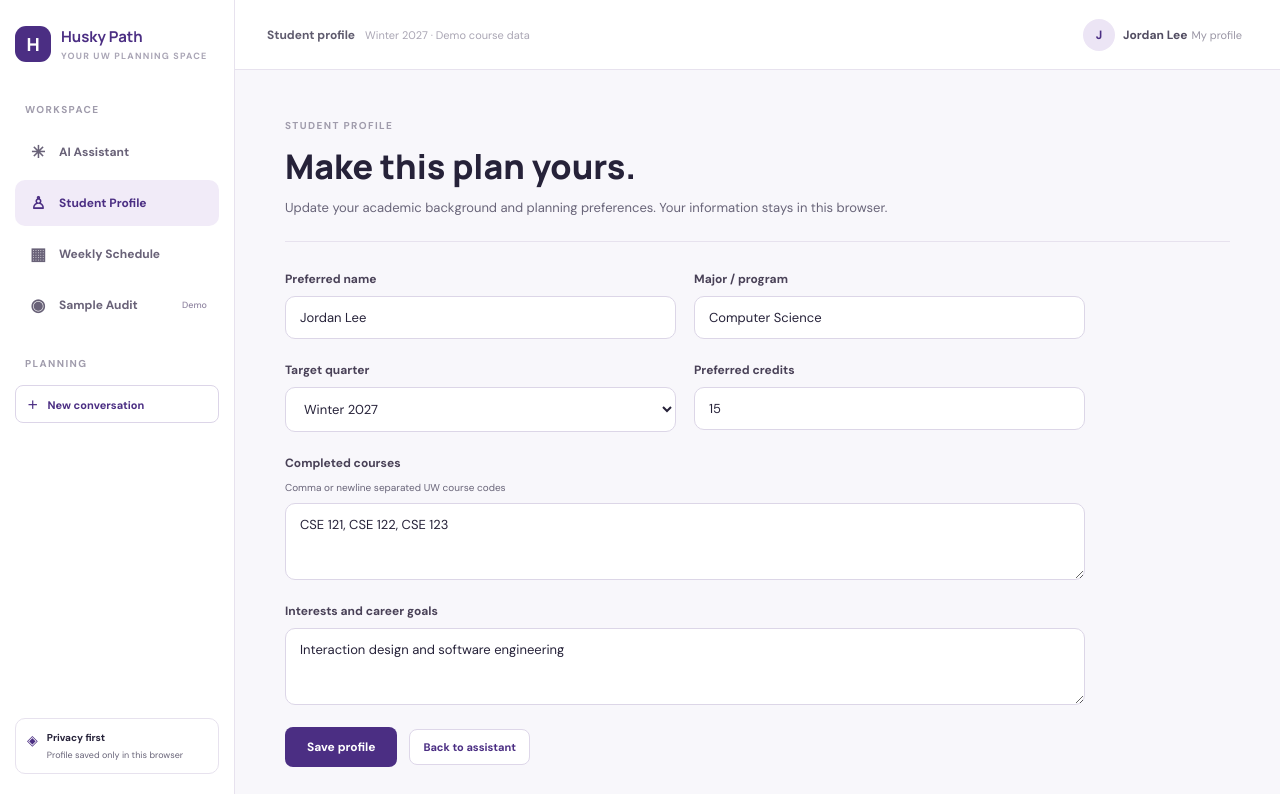
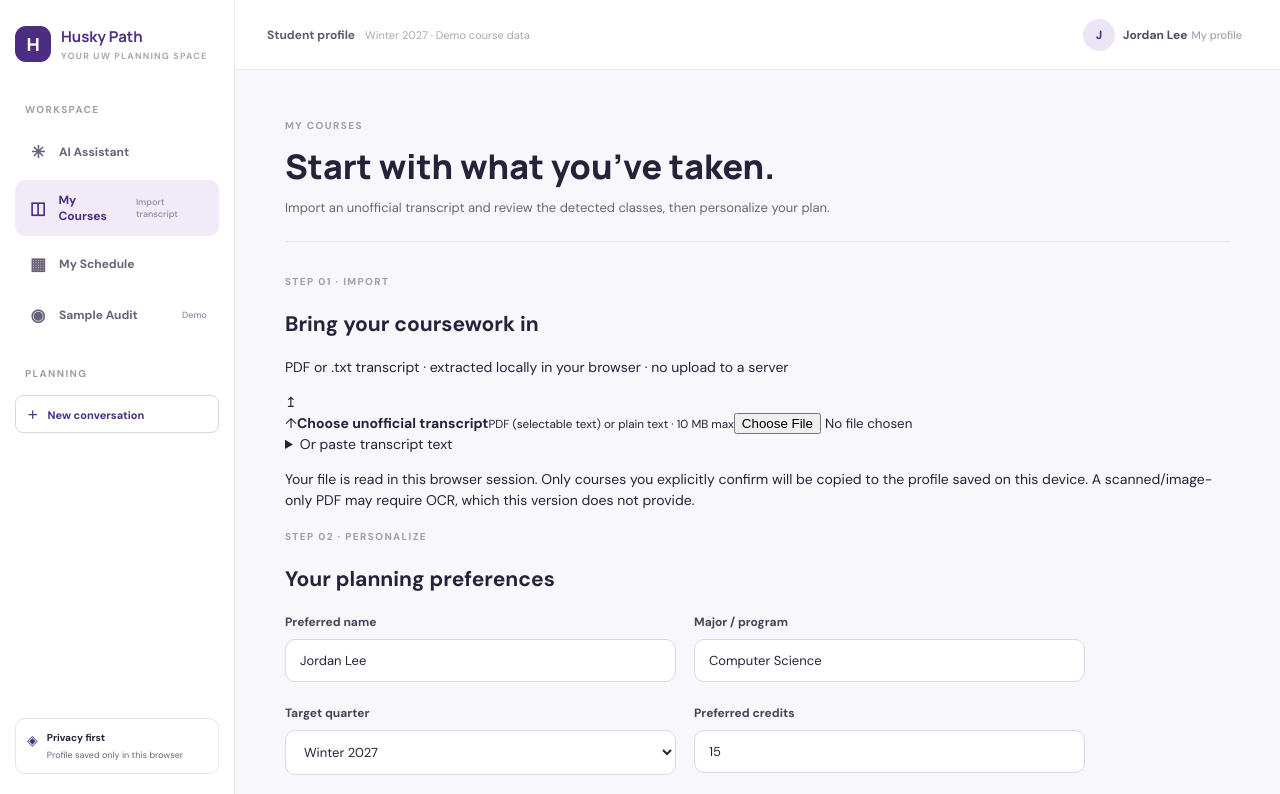
Before and after one commit to Adelinezou/uw-schedule-chatbot-ai-collective-project, a plain HTML site: page index.html in a window 1280 px wide. Both pictures are taken after a click on the button "Edit student profile". Shown: the top 794 px of the page. Drawn offline with Linux system fonts and the light colour scheme.

Commit message:
add: new features(user can now upload their unofficial transcript)

```diff
--- a/index.html
+++ b/index.html
@@ -2,7 +2,7 @@
 <html lang="en">
 <head>
   <meta charset="utf-8"><meta name="viewport" content="width=device-width,initial-scale=1"><meta name="theme-color" content="#4b2e83">
-  <title>Husky Path — Course Planner</title><link rel="stylesheet" href="chat.css">
+  <title>Husky Path — Your academic next step</title><link rel="stylesheet" href="chat.css"><link rel="stylesheet" href="taste.css"><link rel="stylesheet" href="enhancements.css">
 </head>
 <body>
   <div class="layout">
@@ -11,9 +11,9 @@
       <div class="rail-label nav-title">WORKSPACE</div>
       <nav class="app-nav" aria-label="Main navigation">
         <button class="nav-item selected" data-view="chat" aria-current="page"><span class="nav-symbol">✳</span> AI Assistant</button>
-        <button class="nav-item" data-view="profile"><span class="nav-symbol">♙</span> Student Profile</button>
-        <button class="nav-item" data-view="schedule"><span class="nav-symbol">▦</span> Weekly Schedule</button>
-        <button class="nav-item" id="navDegree"><span class="nav-symbol">◉</span> Sample Audit <small>Demo</small></button>
+        <button class="nav-item" data-view="profile"><span class="nav-symbol">◫</span> My Courses <small>Import transcript</small></button>
+        <button class="nav-item" data-view="schedule"><span class="nav-symbol">▦</span> My Schedule</button>
+        <button class="nav-item audit-nav" id="navDegree"><span class="nav-symbol">◉</span> Sample Audit <small>Demo</small></button>
       </nav>
       <div class="rail-label recent-title">PLANNING</div>
       <button class="new-chat" id="newChat">＋ <span>New conversation</span></button>
@@ -23,7 +23,7 @@
       <header class="topbar"><div><strong id="topbarTitle">Planning assistant</strong><small id="topbarQuarter">Winter 2027 · Demo course data</small></div><button class="profile" id="topbarProfile" type="button" title="Edit student profile"><span id="profileInitial">J</span><b id="profileName">Jordan Lee</b> <small>My profile</small></button></header>
       <div class="workspace">
         <section class="conversation">
-          <div class="chat-head"><div><span class="eyebrow">QUARTER PLANNING</span><h1>Let's plan a quarter that works for you.</h1><p>Ask what you still need to graduate, when courses run, and what to take first.</p></div><span class="term">❄ Winter 2027</span></div>
+          <div class="chat-head"><div><span class="eyebrow">QUARTER PLANNING</span><h1>Ask about your next step.</h1><p>Graduation requirements, course sequencing, and quarter planning — in one conversation.</p></div><span class="term">❄ Winter 2027</span></div>
           <div class="messages" id="messages" aria-live="polite">
             <div class="welcome"><div class="assistant-avatar">✳</div><div class="bubble assistant"><b>Hi Jordan! What would you like help with?</b><p>Ask about your graduation path and course order. I will distinguish the fictional demo audit from verified UW information.</p><div class="starter-prompts"><button class="prompt">What do I still need to graduate?</button><button class="prompt">Which quarter are these courses offered?</button><button class="prompt">What order should I take my remaining courses?</button></div></div></div>
             <div id="thread"></div>
@@ -31,7 +31,16 @@
           <div class="composer-wrap"><div class="composer"><textarea id="messageInput" rows="1" placeholder="Ask about courses, requirements, or schedule preferences…" aria-label="Message the planning assistant"></textarea><button id="sendMessage" aria-label="Send message">↑</button></div><div class="composer-note"><span>↳</span> Suggestions are planning aids built on sample data. Confirm details in official UW systems.</div></div>
         </section>
         <section class="full-page hidden" id="profilePage" aria-labelledby="profileHeading">
-          <div class="page-heading"><span class="eyebrow">STUDENT PROFILE</span><h1 id="profileHeading">Make this plan yours.</h1><p>Update your academic background and planning preferences. Your information stays in this browser.</p></div>
+          <div class="page-heading"><span class="eyebrow">MY COURSES</span><h1 id="profileHeading">Start with what you’ve taken.</h1><p>Import an unofficial transcript and review the detected classes, then personalize your plan.</p></div>
+          <section class="import-card" aria-labelledby="importHeading">
+            <div class="import-heading"><div><span class="eyebrow">STEP 01 · IMPORT</span><h2 id="importHeading">Bring your coursework in</h2><p>PDF or .txt transcript · extracted locally in your browser · no upload to a server</p></div><span class="import-symbol" aria-hidden="true">↥</span></div>
+            <label for="transcriptFile" class="upload-zone"><span class="upload-icon" aria-hidden="true">↑</span><strong>Choose unofficial transcript</strong><small>PDF (selectable text) or plain text · 10 MB max</small><input type="file" id="transcriptFile" accept=".pdf,.txt,application/pdf,text/plain"></label>
+            <details class="paste-fallback"><summary>Or paste transcript text</summary><label for="transcriptPaste">Transcript text</label><textarea id="transcriptPaste" rows="5" placeholder="CSE 122 4.0 3.7&#10;MATH 124 5.0 4.0"></textarea><button type="button" id="parsePasted" class="secondary-action">Detect courses</button></details>
+            <p class="privacy-note">Your file is read in this browser session. Only courses you explicitly confirm will be copied to the profile saved on this device. A scanned/image-only PDF may require OCR, which this version does not provide.</p>
+            <div id="importStatus" role="status" aria-live="polite"></div>
+            <div id="importReview" class="hidden"><div class="review-head"><h3>Review detected courses</h3><span id="detectedSummary"></span></div><p class="review-description">Edit codes or credits and uncheck uncertain matches before importing. These are detected records, not verified UW transfer or graduation credits.</p><div class="review-table-scroll"><table class="review-table"><thead><tr><th>Use</th><th>Course</th><th>Credits</th><th>Grade / status</th></tr></thead><tbody id="detectedRows"></tbody></table></div><div class="review-actions"><button id="confirmTranscript" type="button" class="primary action-primary">Add selected courses to profile</button><button id="cancelTranscript" type="button" class="secondary-action">Cancel</button></div></div>
+          </section>
+          <div class="profile-section-label"><span class="eyebrow">STEP 02 · PERSONALIZE</span><h2>Your planning preferences</h2></div>
           <form id="studentForm" class="student-form">
             <div class="field-row"><label>Preferred name<input id="studentName" maxlength="60" required placeholder="Your name"></label><label>Major / program<input id="studentMajor" maxlength="100" required placeholder="e.g. Applied Mathematics"></label></div>
             <div class="field-row"><label>Target quarter<select id="studentQuarter"><option>Winter 2027</option><option>Spring 2027</option><option>Summer 2027</option><option>Autumn 2027</option></select></label><label>Preferred credits<input id="studentCredits" type="number" min="1" max="25" required value="15"></label></div>
@@ -42,7 +51,7 @@
           <div class="info-note"><b>How this affects the demo</b><p>Your target credits and completed courses influence scripted recommendations. The major and goals appear as context, but do not yet enforce degree rules. Real eligibility and course offerings still require official UW data.</p></div>
         </section>
         <section class="full-page hidden" id="schedulePage" aria-labelledby="scheduleHeading">
-          <div class="page-heading"><span class="eyebrow">WEEKLY SCHEDULE</span><h1 id="scheduleHeading">Your week, at a glance.</h1><p>Draft timetable based on courses added in the assistant. Lecture and quiz times are fictional samples.</p></div>
+          <div class="page-heading"><span class="eyebrow">WEEKLY SCHEDULE</span><h1 id="scheduleHeading">Make room for what matters.</h1><p>Draft timetable based on courses added in the assistant. Lecture and quiz times are fictional samples.</p></div>
           <div class="schedule-toolbar"><div><b id="scheduleQuarter">Winter 2027</b><span id="scheduleTotal">0 credits · 0 courses</span></div><button class="secondary-action" id="scheduleToChat" type="button">＋ Explore courses</button></div>
           <div id="scheduleAlerts" aria-live="polite"></div>
           <div class="timetable-scroll"><div class="timetable" id="timetable" aria-label="Weekly timetable"></div></div>
@@ -62,7 +71,10 @@
   </div>
   <div class="toast hidden" id="toast" role="status"></div>
   <div class="modal-layer hidden" id="modal"><section class="modal" role="dialog" aria-modal="true" aria-labelledby="modalTitle"><button class="close" id="closeModal" aria-label="Close">×</button><div id="modalBody"></div></section></div>
+  <script src="https://cdnjs.cloudflare.com/ajax/libs/pdf.js/3.11.174/pdf.min.js"></script>
+  <script>if(window.pdfjsLib) pdfjsLib.GlobalWorkerOptions.workerSrc = "https://cdnjs.cloudflare.com/ajax/libs/pdf.js/3.11.174/pdf.worker.min.js";</script>
   <script src="data.js"></script>
   <script src="chat.js"></script>
+  <script src="enhancements.js"></script>
 </body>
 </html>
```
Also changed, not shown: 1 other file.
